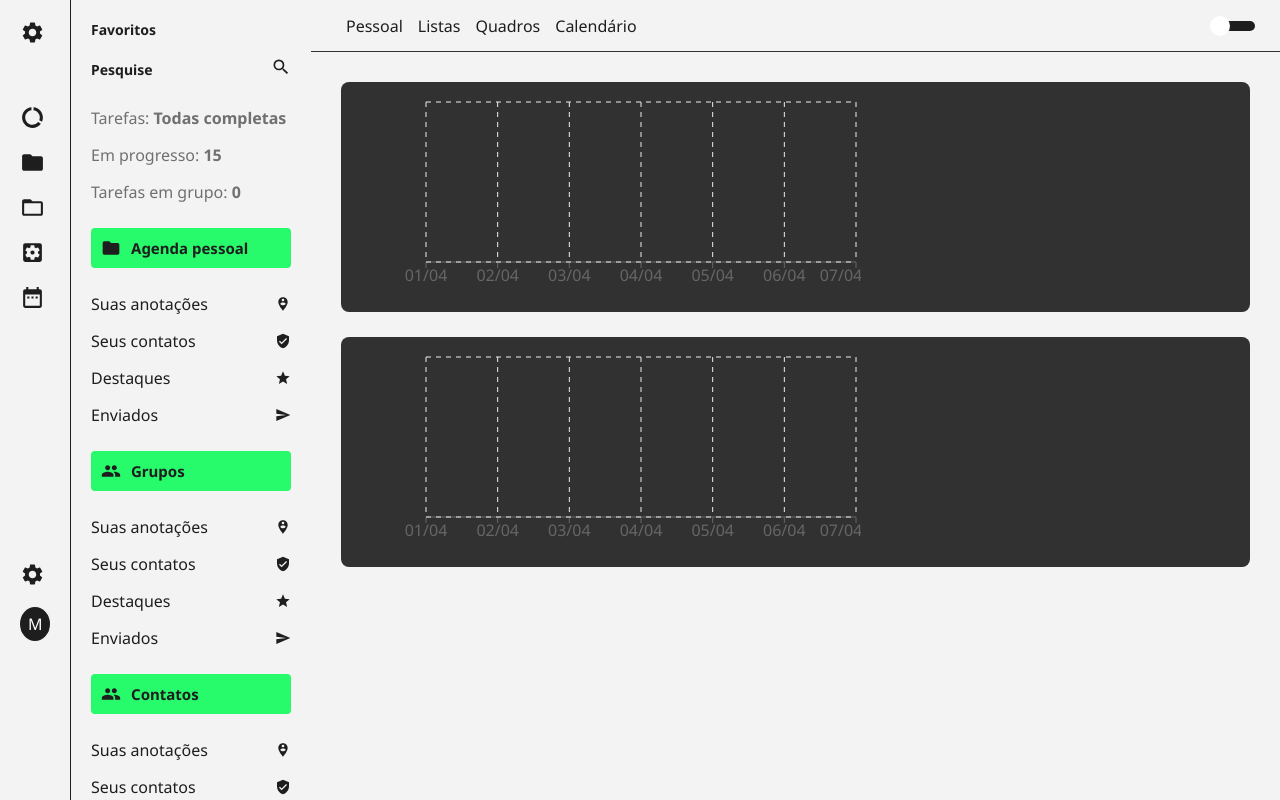
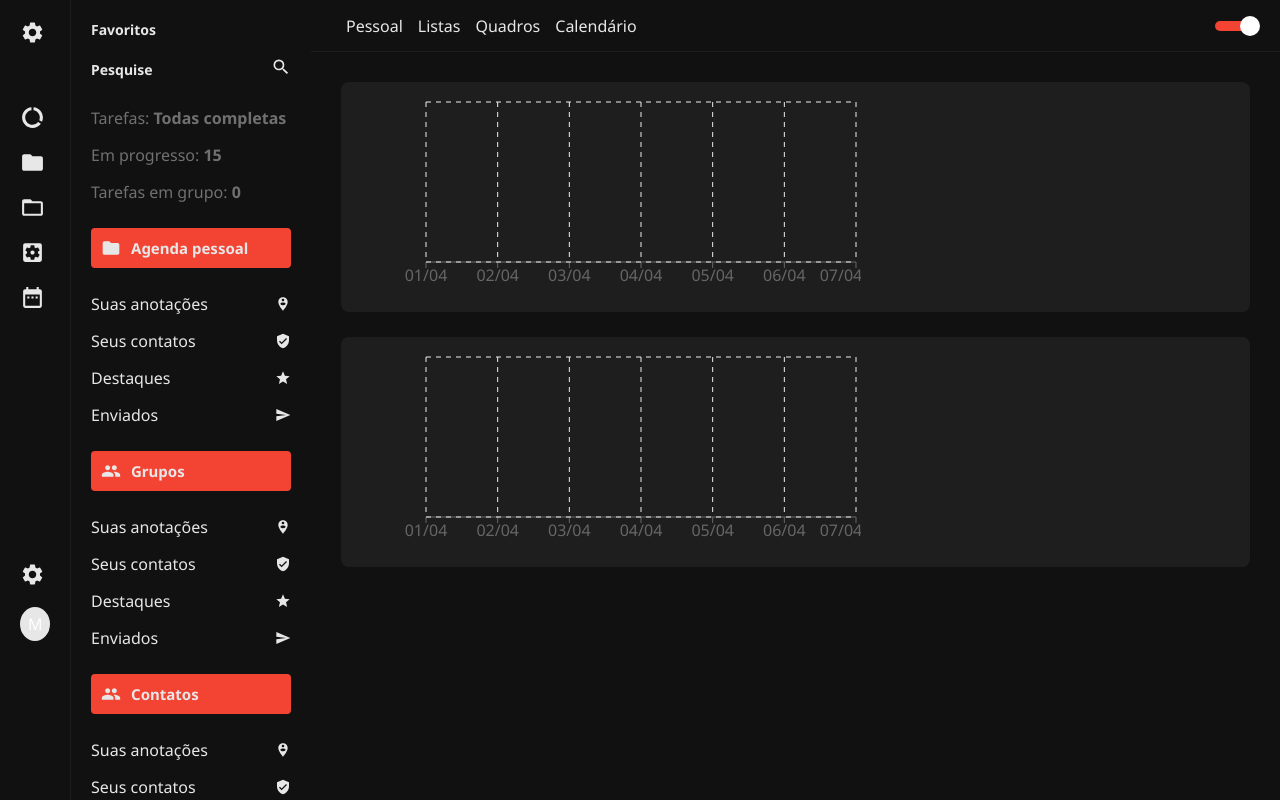
Before and after one commit to mateusPPinh/dashboard, a React (Create React App) app: page / in a window 1280 px wide. Built offline with nearby package versions, Linux system fonts and the light colour scheme.

Commit message:
add dark and light mode

```diff
--- a/src/App.tsx
+++ b/src/App.tsx
@@ -1,15 +1,15 @@
-import React, { useState } from 'react';
-import { ThemeProvider } from 'styled-components';
+import React from 'react';
+import { ThemeProvider, DefaultTheme } from 'styled-components';
 
 import Layout from './Layout';
 import GlobalStyle from './styles/globals';
-// import usePersistedState from './hooks/usePersistedState';
+import usePersistedState from './hooks/usePersistedState';
 
 import light from './styles/themes/light';
 import dark from './styles/themes/dark';
 
 const App: React.FC = () => {
-  const [theme, setTheme] = useState(light);
+  const [theme, setTheme] = usePersistedState<DefaultTheme>('theme', dark);
 
   const toggleTheme = (): void => {
     setTheme(theme.title === 'light' ? dark : light);
```
